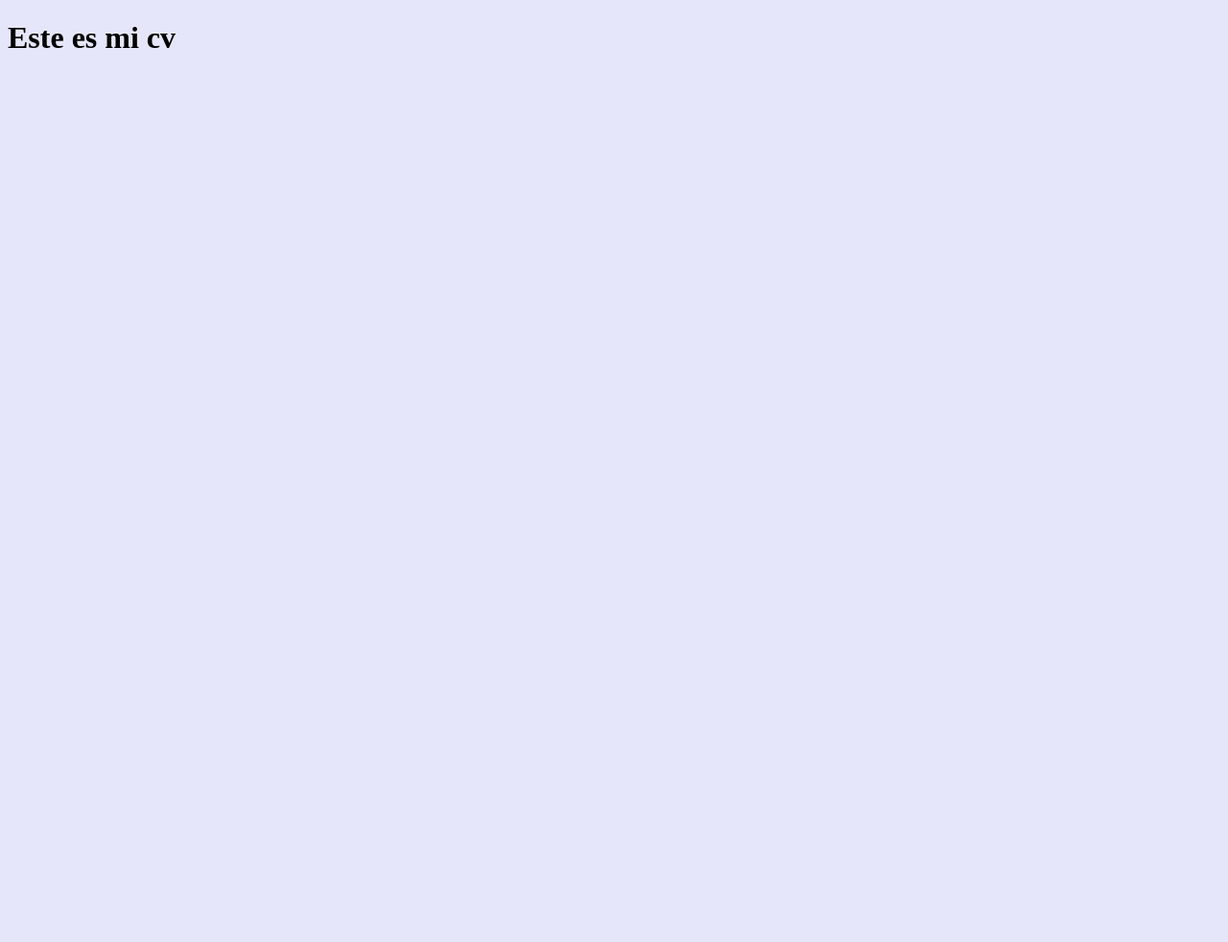
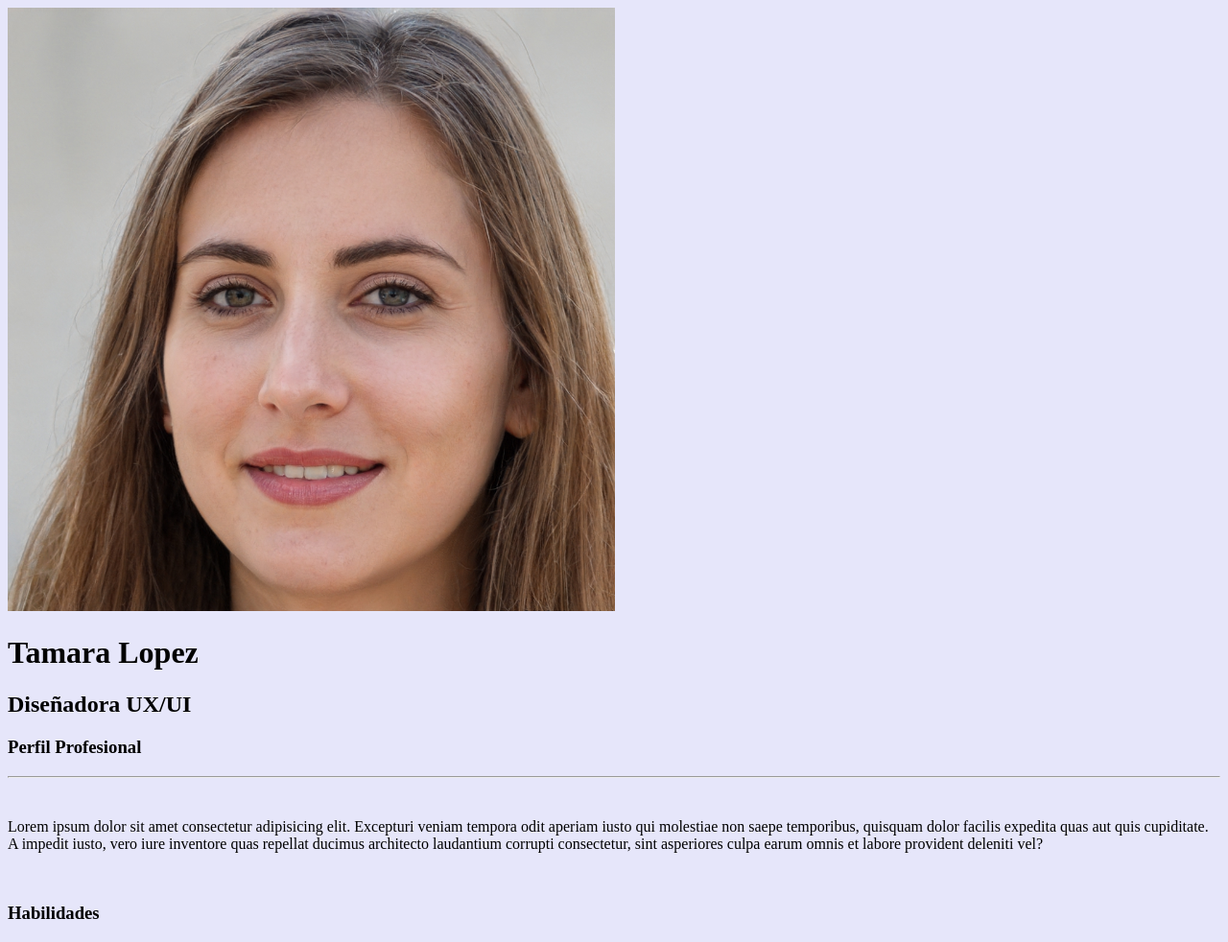
Before and after one commit to mexavictoriab/cv-test, a plain HTML site: page index.html in a window 1280 px wide. Shown: the whole page at 96% size. Before the commit the page ends 800 px from the top, so only its background shows below. Drawn offline with Linux system fonts and the light colour scheme; a web font is replaced by a local one.

Commit message:
habilidades y carta de presentacion (html)

```diff
--- a/index.html
+++ b/index.html
@@ -4,9 +4,38 @@
     <meta charset="UTF-8">
     <meta name="viewport" content="width=device-width, initial-scale=1.0">
     <link rel="stylesheet" href="styles.css">
-    <title>Document</title>
+    <link rel="preconnect" href="https://fonts.googleapis.com">
+    <link rel="preconnect" href="https://fonts.gstatic.com" crossorigin>
+    <link href="https://fonts.googleapis.com/css2?family=Playwrite+HU:wght@100..400&display=swap" rel="stylesheet">
+    <title>Curriculum vitae</title>
 </head>
 <body>
-    <h1>Este es mi cv</h1>
+    <div class="container">
+
+        <div class="cabecera">
+            <div class="contenedor-foto-perfil">
+                <img src="/img/profile.PNG" alt="mujer sonriendo mirando a la camara">
+            </div>
+            <div class="nombre-puesto">
+                <h1>Tamara Lopez</h1>
+                <h2>Diseñadora UX/UI</h2>
+            </div>
+        </div>
+
+        <div class="contenido-cv">
+            <section class="habilidades">
+                <h3>Perfil Profesional</h3>
+                <hr>
+                <br>
+                <p class="carta-presentacion">Lorem ipsum dolor sit amet consectetur adipisicing elit. Excepturi veniam tempora odit aperiam iusto qui molestiae non saepe temporibus, quisquam dolor facilis expedita quas aut quis cupiditate. A impedit iusto, vero iure inventore quas repellat ducimus architecto laudantium corrupti consectetur, sint asperiores culpa earum omnis et labore provident deleniti vel?</p>
+                <br>
+                <h3><i class="titulo-habilidades"></i>Habilidades</h3>
+            </section>
+
+            <section class="experiencia">
+
+            </section>
+        </div>
+    </div>
 </body>
 </html>
```
Also changed, not shown: img/profile.PNG (added).
